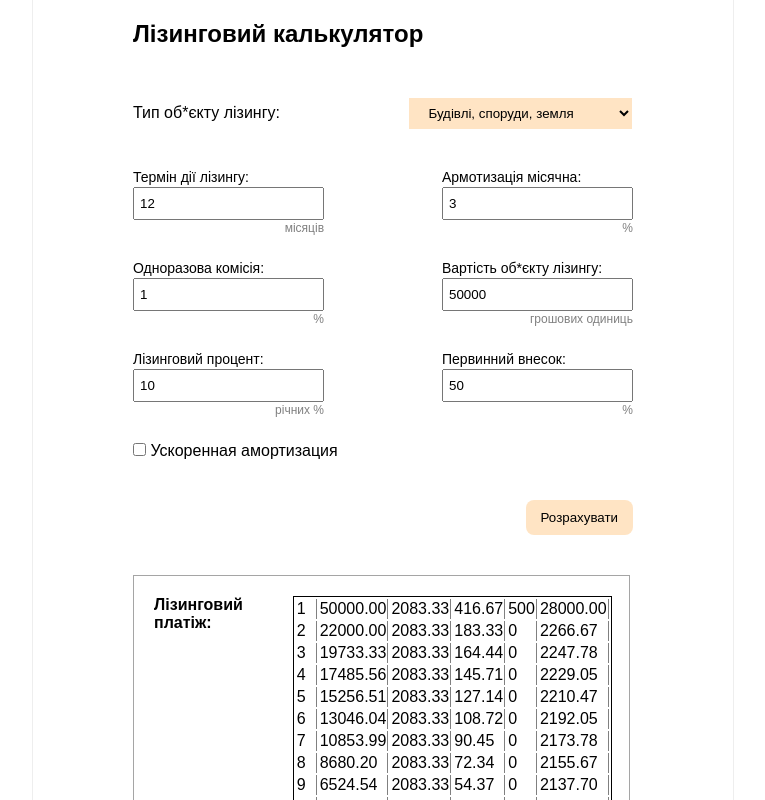
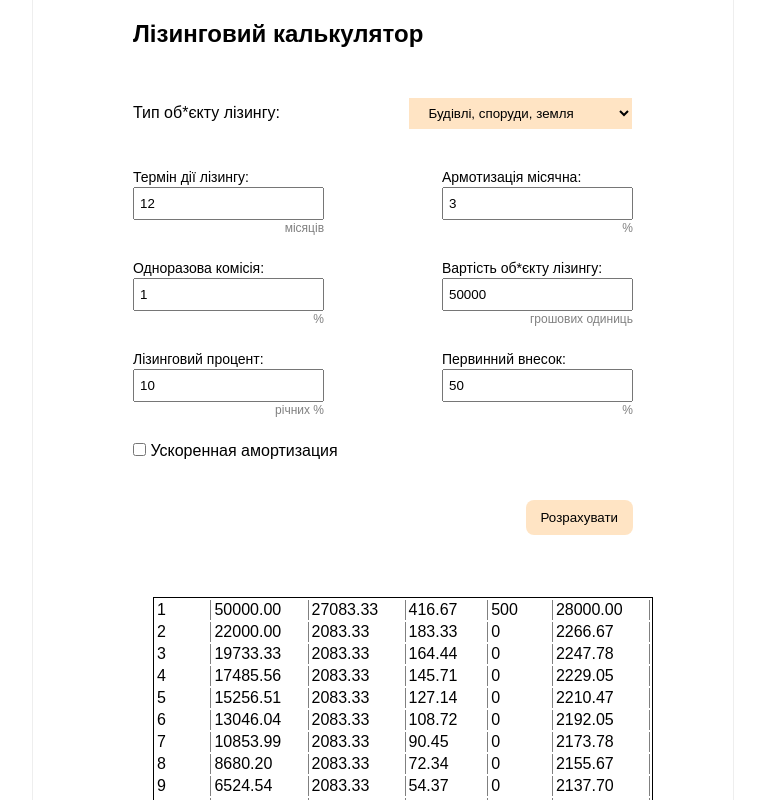
Before and after one commit to TereschenkoVlad/Leasing-Calculator, a website: page index.html in a window 1280 px wide. Both pictures are taken after a click on the button "Розрахувати". Shown: the whole page, without its empty margins (257-1022 px from the left). Drawn offline with nearby package versions, Linux system fonts and the light colour scheme.

Commit message:
fix monthPay for first month

```diff
--- a/index.html
+++ b/index.html
@@ -88,8 +88,7 @@
             </form>
 
             <div class="result-block">
-                <h4 class="result-title">Лізинговий платіж:</h4>
-                <span class="result"></span>
+
             </div>
         </div>
 
--- a/sass/pages/_home.scss
+++ b/sass/pages/_home.scss
@@ -105,19 +105,13 @@ select {
 .result-block {
   position: absolute;
   bottom: -200px;
-  width: 91%;
+  width: 100%;
   display: flex;
   justify-content: space-between;
   margin-top: 70px;
-  border: 1px solid #a5a5a5;
   padding: 20px;
   opacity: 0;
   transition: all 1.5s;
-
-  .result {
-    padding-right: 50px;
-    font-weight: 600;
-  }
 }
 
 .active {
@@ -135,10 +129,6 @@ tr {
 }
 
 td {
-  width: 100px;
+  width: 200px;
   border-right: 1px solid grey;
 }
-
-td {
-
-}
--- a/source-js/main.js
+++ b/source-js/main.js
@@ -9,8 +9,6 @@ button.addEventListener('click', function () {
     // var showResult = document.querySelector('.result')
     var armMonth = document.querySelector('#arm-month')
     var onceTax = document.querySelector('#once-tax').value
-    console.log(onceTax);
-    var result = 0;
 
     function leasingCalculate(startPrise, termLeasing, tax, firstPrice, armMonth, onceTax) {
 
@@ -33,7 +31,6 @@ button.addEventListener('click', function () {
                     return paymentMonth
                 }
             }
-            // console.log(payment(startPrise, firstPay, oneTax, taxMounthC, payMonth).toFixed(2));
 
             if (i) {
                 oneTax = 0
@@ -48,6 +45,10 @@ button.addEventListener('click', function () {
                 finalMonthPay: payment(startPrise, firstPay, oneTax, taxMounthC, payMonth).toFixed(2)
             }
 
+            if (!i) {
+                monthToPay.paymentMonth = (payMonth + firstPay).toFixed(2)
+            }
+
             let tr = document.createElement('TR')
             table.appendChild(tr)
             for (j=0; j<6; j++) {
@@ -55,17 +56,11 @@ button.addEventListener('click', function () {
                 td.innerHTML = monthToPay[Object.keys(monthToPay)[j]]
                 tr.appendChild(td)
             }
-
-            console.log(monthToPay);
         }
-
         resultBlock.appendChild(table)
     }
-
     leasingCalculate(startPrice, termLeasing, tax, firstPrice, armMonth, onceTax)
     resultBlock.classList.add('active')
-
-
 })
 
 
```
Also changed, not shown: css/main.css.
